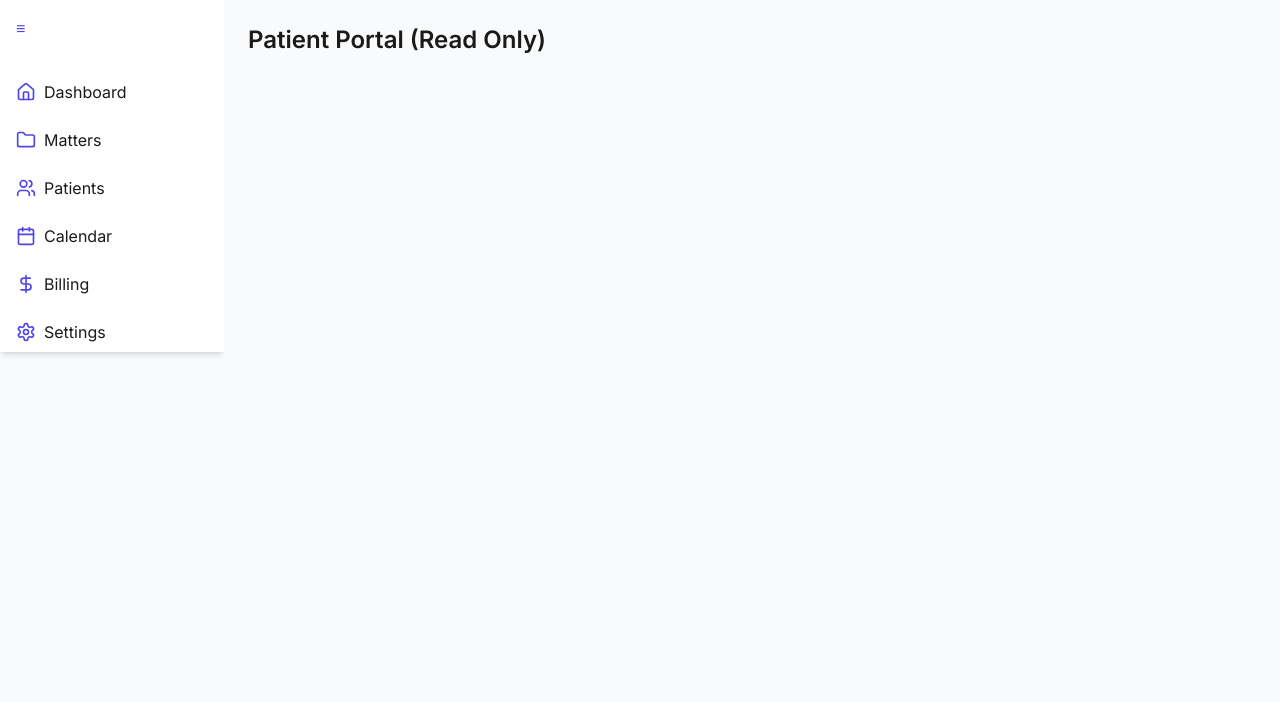
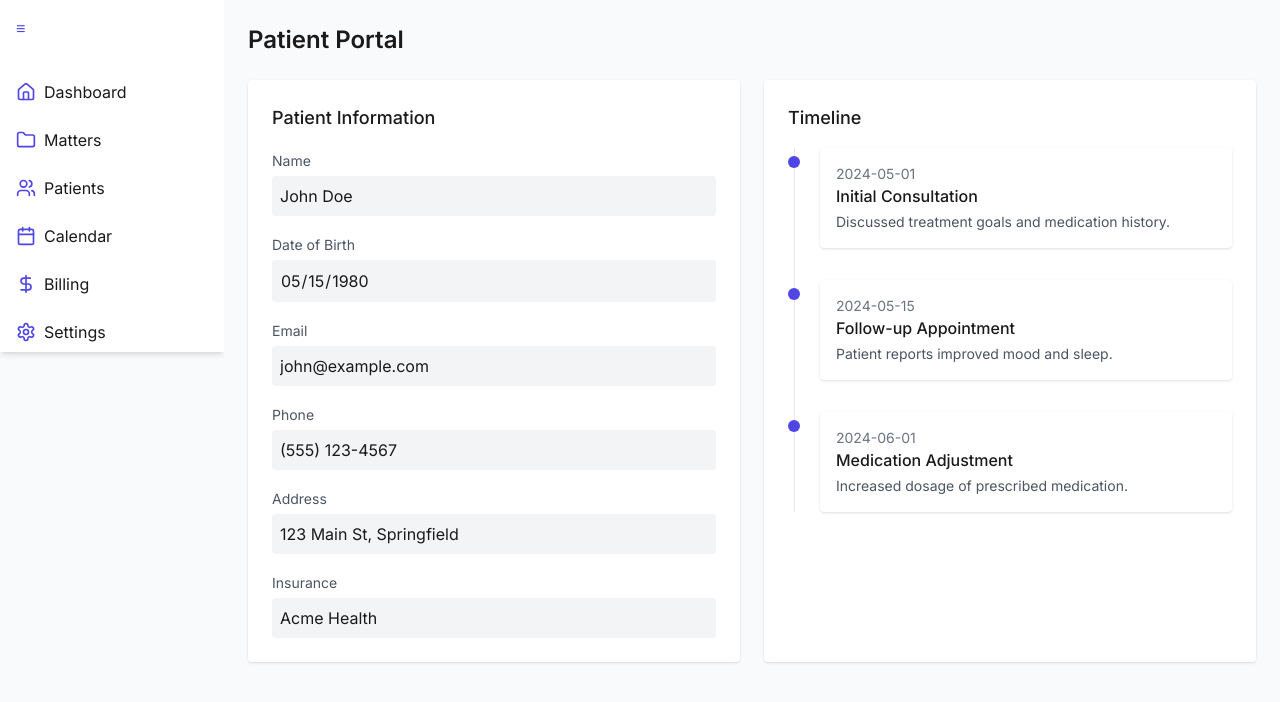
Before and after one commit to sorryforpie/UrgentPsychCRM, a Next.js app: page /portal in a window 1280 px wide. Shown: the top 702 px of the page. Built offline with nearby package versions, Linux system fonts and the light colour scheme.

Commit message:
Implement basic patient portal

```diff
--- a/src/app/portal/page.tsx
+++ b/src/app/portal/page.tsx
@@ -1,7 +1,41 @@
+import PatientInfo from '@components/portal/PatientInfo';
+import Timeline, { TimelineEvent } from '@components/portal/Timeline';
+
+const patientFields = [
+  { label: 'Name', value: 'John Doe' },
+  { label: 'Date of Birth', value: '1980-05-15', type: 'date' },
+  { label: 'Email', value: 'john@example.com' },
+  { label: 'Phone', value: '(555) 123-4567' },
+  { label: 'Address', value: '123 Main St, Springfield' },
+  { label: 'Insurance', value: 'Acme Health' },
+];
+
+const timeline: TimelineEvent[] = [
+  {
+    date: '2024-05-01',
+    title: 'Initial Consultation',
+    note: 'Discussed treatment goals and medication history.',
+  },
+  {
+    date: '2024-05-15',
+    title: 'Follow-up Appointment',
+    note: 'Patient reports improved mood and sleep.',
+  },
+  {
+    date: '2024-06-01',
+    title: 'Medication Adjustment',
+    note: 'Increased dosage of prescribed medication.',
+  },
+];
+
 export default function PatientPortalPage() {
   return (
-    <div>
-      <h1 className="text-2xl font-semibold">Patient Portal (Read Only)</h1>
+    <div className="space-y-6">
+      <h1 className="text-2xl font-semibold">Patient Portal</h1>
+      <div className="grid grid-cols-1 md:grid-cols-2 gap-6">
+        <PatientInfo fields={patientFields} />
+        <Timeline events={timeline} />
+      </div>
     </div>
   );
 }
--- /dev/null
+++ b/src/components/portal/PatientInfo.tsx
@@ -0,0 +1,38 @@
+import React from 'react';
+
+interface Field {
+  label: string;
+  value: string;
+  type?: string;
+}
+
+function ReadonlyField({ label, value, type = 'text' }: Field) {
+  return (
+    <div>
+      <label className="text-sm text-gray-600">{label}</label>
+      <input
+        type={type}
+        value={value}
+        disabled
+        className="mt-1 w-full rounded border-gray-200 bg-gray-100 p-2"
+      />
+    </div>
+  );
+}
+
+export interface PatientInfoProps {
+  fields: Field[];
+}
+
+export default function PatientInfo({ fields }: PatientInfoProps) {
+  return (
+    <div className="bg-white p-6 rounded shadow space-y-4">
+      <h2 className="text-lg font-medium">Patient Information</h2>
+      <div className="space-y-4">
+        {fields.map((f) => (
+          <ReadonlyField key={f.label} {...f} />
+        ))}
+      </div>
+    </div>
+  );
+}
--- /dev/null
+++ b/src/components/portal/Timeline.tsx
@@ -0,0 +1,38 @@
+import React from 'react';
+
+export interface TimelineEvent {
+  date: string;
+  title: string;
+  note?: string;
+}
+
+export interface TimelineProps {
+  events: TimelineEvent[];
+}
+
+function TimelineItem({ event }: { event: TimelineEvent }) {
+  return (
+    <div className="relative pl-8 pb-8 last:pb-0">
+      <div className="absolute left-0 top-2 h-3 w-3 rounded-full bg-accent"></div>
+      <div className="bg-white p-4 rounded shadow">
+        <div className="text-sm text-gray-500">{event.date}</div>
+        <div className="font-medium">{event.title}</div>
+        {event.note && <div className="text-sm text-gray-600 mt-1">{event.note}</div>}
+      </div>
+    </div>
+  );
+}
+
+export default function Timeline({ events }: TimelineProps) {
+  return (
+    <div className="bg-white p-6 rounded shadow">
+      <h2 className="text-lg font-medium mb-4">Timeline</h2>
+      <div className="relative">
+        <div className="absolute left-1.5 top-0 bottom-0 w-px bg-gray-200" />
+        {events.map((e, idx) => (
+          <TimelineItem key={idx} event={e} />
+        ))}
+      </div>
+    </div>
+  );
+}
```
